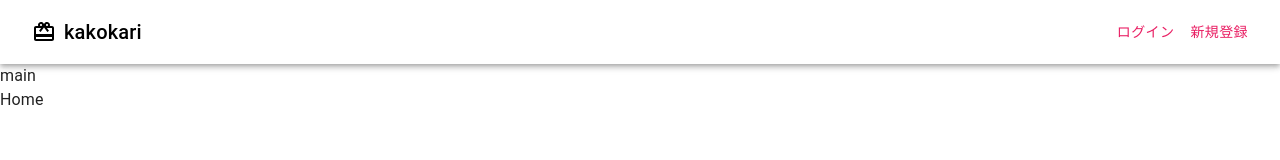
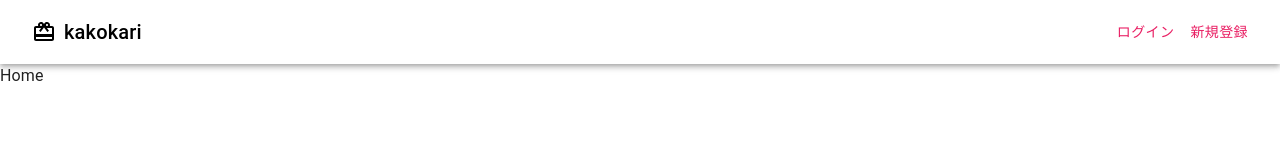
Before and after one commit to f-yusei/kakokari, a React (Create React App) app in the folder client/: page / in a window 1280 px wide. Shown: the top 160 px of the page. Built offline with nearby package versions, Linux system fonts and the light colour scheme.

Commit message:
feat: トークンがないときにログインに遷移する機能を実装

```diff
--- a/client/src/components/layout/MainLayout.tsx
+++ b/client/src/components/layout/MainLayout.tsx
@@ -1,12 +1,26 @@
-import React from 'react'
-import { Outlet } from 'react-router-dom'
+import { Box, Container } from '@mui/material'
+import React, { useEffect } from 'react'
+import { Outlet, useNavigate } from 'react-router-dom'
+import authUtils from '../../utils/authUtils'
 
 const MainLayout = () => {
+    const navigate = useNavigate();
+
+    useEffect(() => {
+        //JWTトークン認証
+        const checkAuth = async () => {
+            //認証チェック
+            const email = await authUtils.isAuthenticated();
+            // if (!email) {
+            //     navigate("/login");
+            // }
+        }
+        checkAuth()
+    }, [navigate])
     return (
-        <>
-            <div>main</div>
+        <Box>
             <Outlet />
-        </>
+        </Box>
     )
 }
 
```
